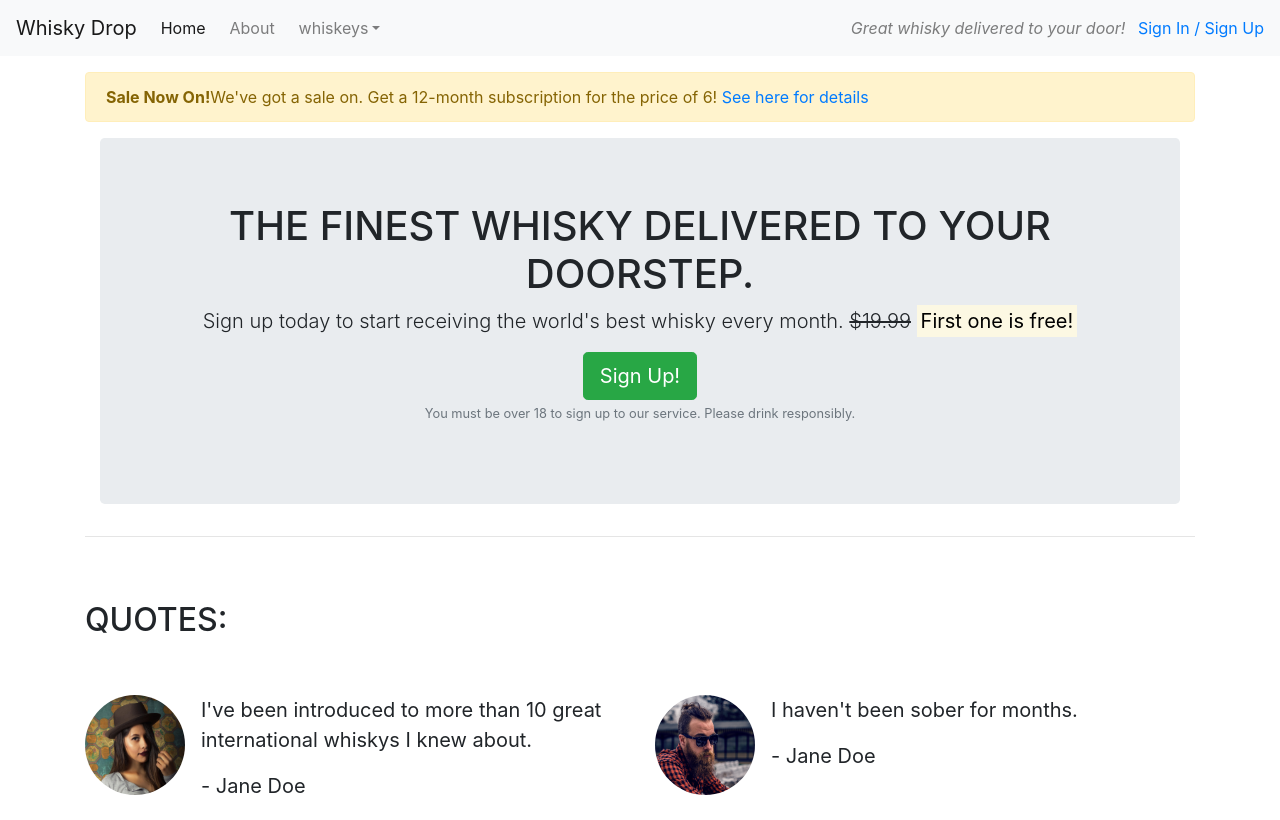
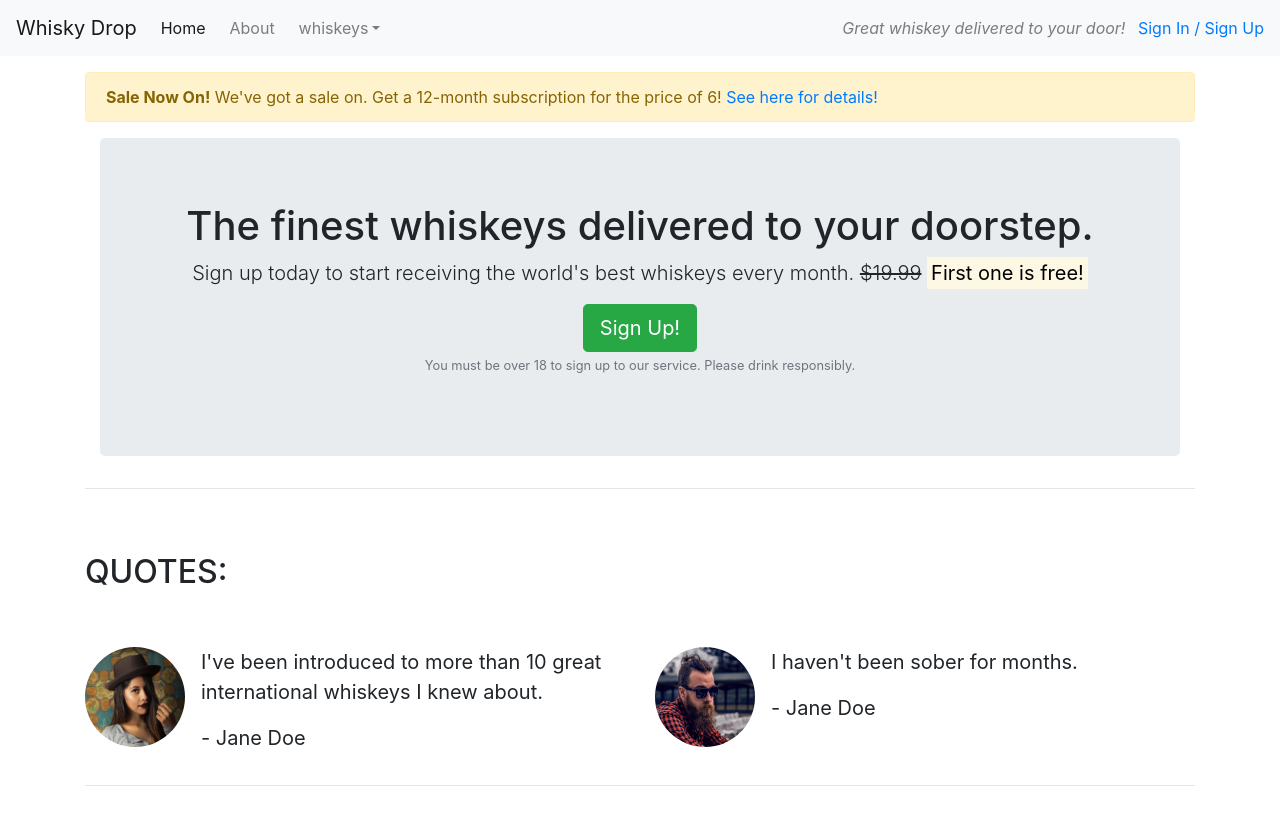
Before and after one commit to behnazkhoshnood/bootstrap1, a plain HTML site: page index.html in a window 1280 px wide. Shown: the top 820 px of the page. Drawn offline with nearby package versions, Linux system fonts and the light colour scheme.

Commit message:
fixed dictation

```diff
--- a/index.html
+++ b/index.html
@@ -37,7 +37,7 @@
 			</ul>
 		</div>
 		<div class="d-none d-md-block">
-			<p class="navbar-text my-auto mr-2"><i>Great whisky delivered to your door!</i></p>
+			<p class="navbar-text my-auto mr-2"><i>Great whiskey delivered to your door!</i></p>
 			<a href="/login">Sign In / Sign Up</a>
 		</div>
 	</nav>
@@ -45,16 +45,16 @@
 		<div class="row d-none d-sm-block">
 			<div class="col-12">
 				<div class="alert alert-warning">
-					<strong>Sale Now On!</strong>We've got a sale on. Get a 12-month subscription for the price of 6! <a
-						href="">See here for details</a>
+					<strong>Sale Now On!</strong> We've got a sale on. Get a 12-month subscription for the price of 6! <a
+						href="">See here for details!</a>
 				</div>
 			</div>
 		</div>
 		<div class="raw">
 			<div class="col-12">
 				<section class="call out jumbotron text-center">
-					<h1 class="text-uppercase">The finest whisky delivered to your doorstep.</h1>
-					<p class="lead">Sign up today to start receiving the world's best whisky every month.
+					<h1>The finest whiskeys delivered to your doorstep.</h1>
+					<p class="lead">Sign up today to start receiving the world's best whiskeys every month.
 						<s class="d-none d-sm-inline">$19.99</s>
 						<span class="d-inline d-sm-none"><br></span>
 						<strong><mark>First one is free!</mark></strong> </p>
@@ -79,7 +79,7 @@
 					    </div>
 							<div class="media-body">
 								<blockquote class="blockquote">
-									<p>I've been introduced to more than 10 great international whiskys I knew about.
+									<p>I've been introduced to more than 10 great international whiskeys I knew about.
 									</p>
 									<p>- Jane Doe</p>
 								</blockquote>
```
